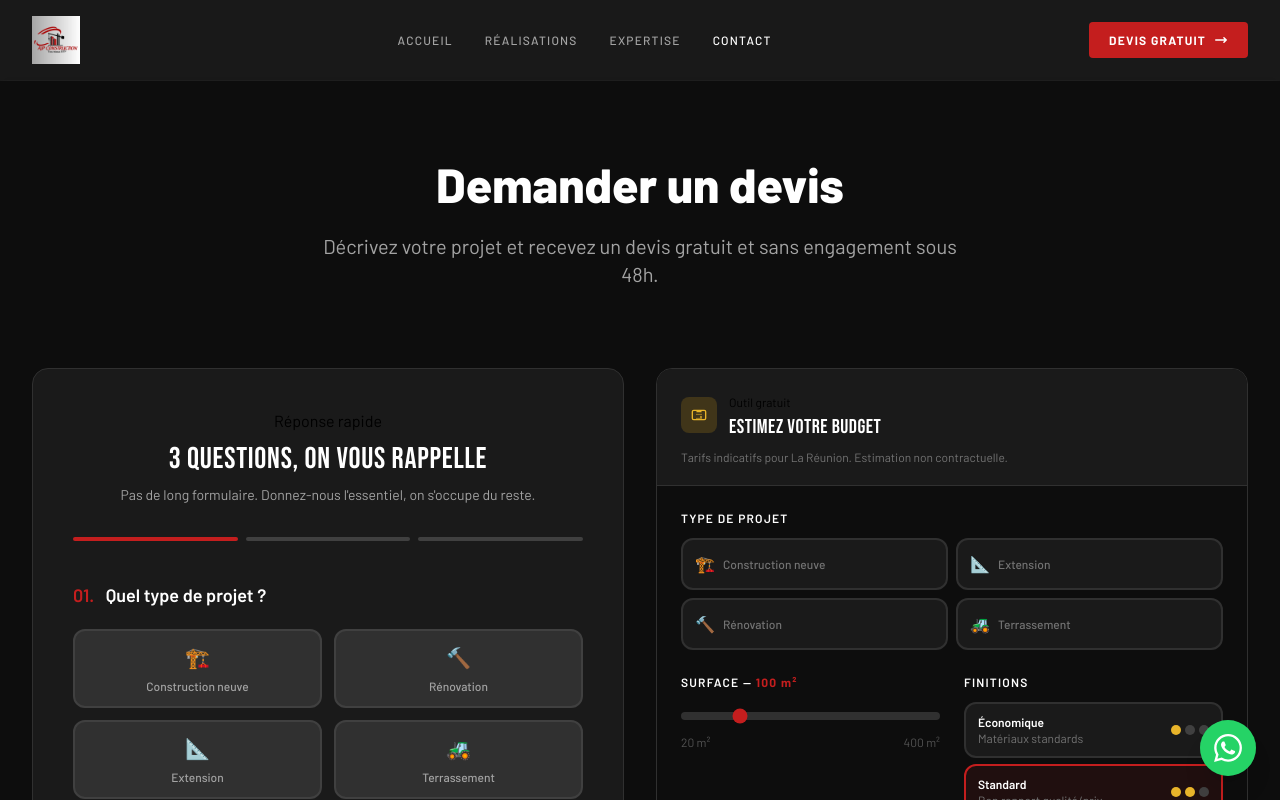
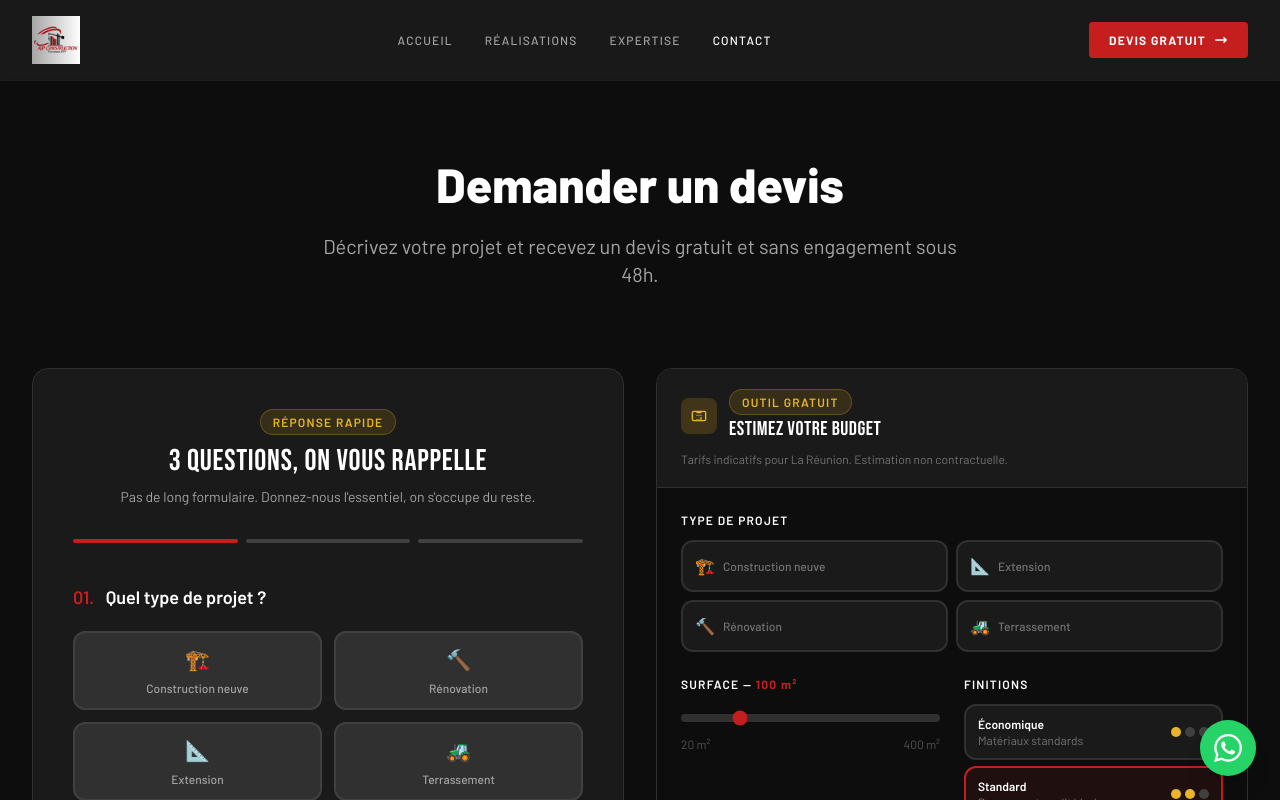
Before and after one commit to atchicanon/ajpconstruction, a Nuxt app: page /devis in a window 1280 px wide. Shown: the top 800 px of the page. Built offline with nearby package versions, Linux system fonts and the light colour scheme.

Commit message:
fix: improve visibility of section labels with gold pill badge

```diff
--- a/components/BudgetSimulator.vue
+++ b/components/BudgetSimulator.vue
@@ -9,7 +9,7 @@
           </svg>
         </div>
         <div>
-          <span class="section-label text-xs">Outil gratuit</span>
+          <span class="inline-flex items-center px-3 py-1 rounded-full bg-gold-500/15 border border-gold-500/30 text-gold-400 text-xs font-semibold uppercase tracking-widest">Outil gratuit</span>
           <h2 class="text-lg md:text-xl font-display text-white tracking-wide leading-tight">ESTIMEZ VOTRE BUDGET</h2>
         </div>
       </div>
--- a/components/DevisWizard.vue
+++ b/components/DevisWizard.vue
@@ -2,7 +2,7 @@
   <div class="bg-dark-800 rounded-2xl p-8 md:p-10 border border-dark-700">
     <!-- Header -->
     <div class="text-center mb-8">
-      <span class="section-label">Réponse rapide</span>
+      <span class="inline-flex items-center px-3 py-1 rounded-full bg-gold-500/15 border border-gold-500/30 text-gold-400 text-xs font-semibold uppercase tracking-widest">Réponse rapide</span>
       <h2 class="text-2xl md:text-3xl font-display text-white mt-2 tracking-wide">3 QUESTIONS, ON VOUS RAPPELLE</h2>
       <p class="text-dark-300 mt-2 text-sm">Pas de long formulaire. Donnez-nous l'essentiel, on s'occupe du reste.</p>
     </div>
```
